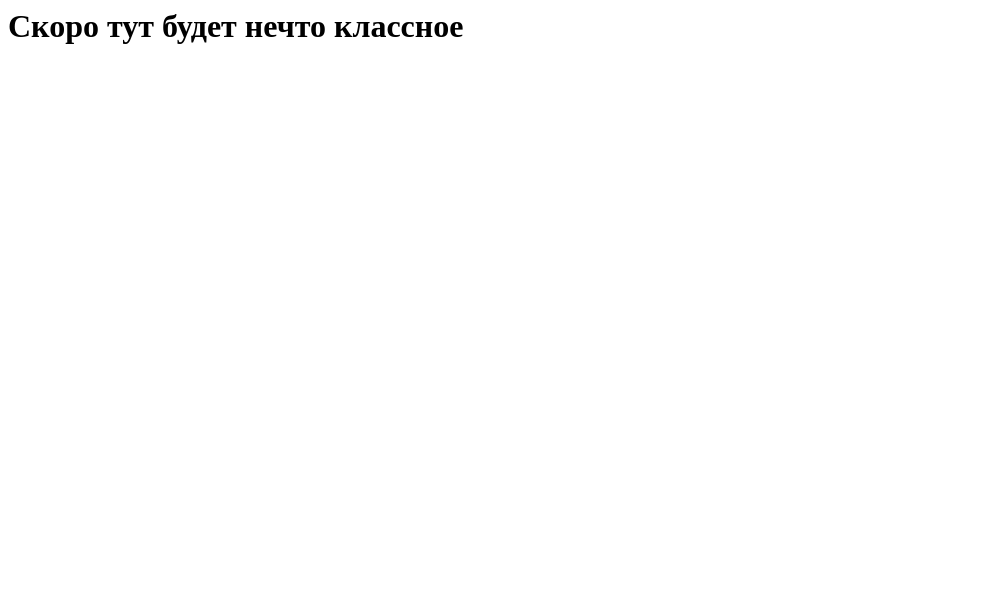
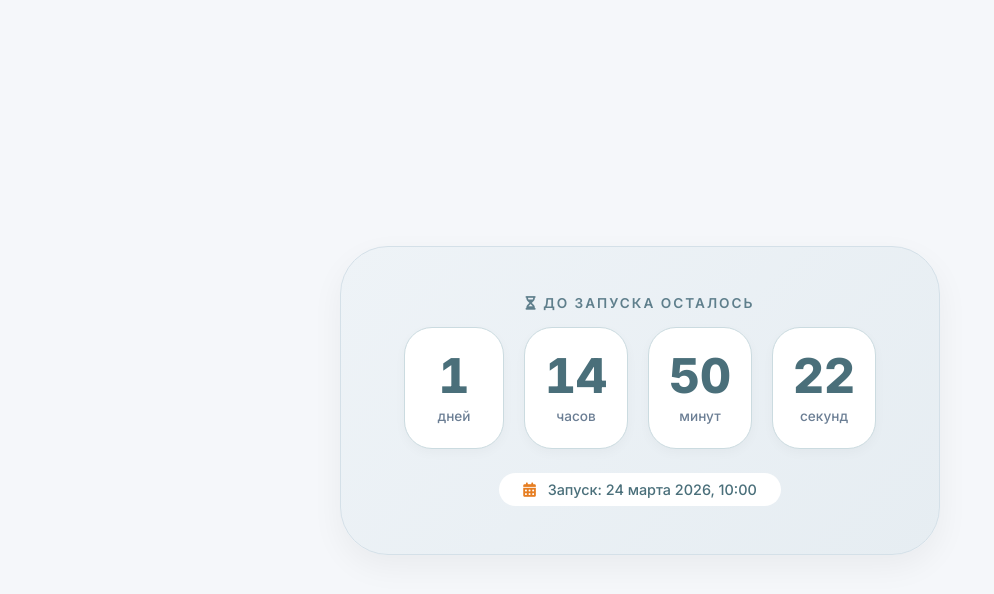
Before and after one commit to kst-project/free-cups, a plain HTML site: page index.html in a window 1280 px wide. Shown: the whole page, without its empty margins (0-994 px from the left). Drawn offline with Linux system fonts and the light colour scheme.

Commit message:
Update index.html

```diff
--- a/index.html
+++ b/index.html
@@ -1 +1,192 @@
-<h1>Скоро тут будет нечто классное</h1>
+<!DOCTYPE html>
+<html lang="ru">
+
+<head>
+    <meta charset="UTF-8">
+    <meta name="viewport" content="width=device-width, initial-scale=1.0">
+    <title>Уже скоро...</title>
+    <link rel="preconnect" href="https://fonts.googleapis.com">
+    <link rel="preconnect" href="https://fonts.gstatic.com" crossorigin>
+    <link
+        href="https://fonts.googleapis.com/css2?family=Inter:opsz,wght@14..32,400;14..32,500;14..32,600;14..32,700;14..32,800&display=swap"
+        rel="stylesheet">
+    <link rel="stylesheet" href="https://cdnjs.cloudflare.com/ajax/libs/font-awesome/6.0.0-beta3/css/all.min.css">
+    <style>
+        * {
+            margin: 0;
+            padding: 0;
+            box-sizing: border-box;
+        }
+
+        body {
+            font-family: 'Inter', sans-serif;
+            background: #f5f7fa;
+            min-height: 100vh;
+            display: flex;
+            align-items: center;
+            justify-content: center;
+            padding: 20px;
+        }
+
+        /* Плашка с таймером */
+        .timer-card {
+            background: linear-gradient(135deg, #eef3f7 0%, #e6edf2 100%);
+            border-radius: 48px;
+            padding: 48px 40px;
+            text-align: center;
+            border: 1px solid #d4e0e8;
+            max-width: 600px;
+            width: 100%;
+            box-shadow: 0 12px 32px rgba(0, 0, 0, 0.05);
+        }
+
+        .timer-label {
+            font-size: 0.85rem;
+            text-transform: uppercase;
+            letter-spacing: 2px;
+            font-weight: 600;
+            color: #5f7f8c;
+            margin-bottom: 16px;
+        }
+
+        .timer-title {
+            font-size: 1.6rem;
+            font-weight: 700;
+            color: #2c3e50;
+            margin-bottom: 32px;
+        }
+
+        .timer-title span {
+            color: #6c9eb3;
+        }
+
+        .countdown {
+            display: flex;
+            justify-content: center;
+            gap: 20px;
+            flex-wrap: wrap;
+            margin-bottom: 24px;
+        }
+
+        .countdown-item {
+            background: white;
+            border-radius: 28px;
+            padding: 24px 20px;
+            min-width: 100px;
+            box-shadow: 0 4px 12px rgba(0, 0, 0, 0.03);
+            border: 1px solid #cbdbe0;
+        }
+
+        .countdown-number {
+            font-size: 3rem;
+            font-weight: 800;
+            color: #4a6f7a;
+            line-height: 1;
+            font-feature-settings: "tnum";
+        }
+
+        .countdown-label {
+            font-size: 0.85rem;
+            color: #6b7e94;
+            margin-top: 8px;
+            font-weight: 500;
+        }
+
+        .launch-date {
+            background: white;
+            display: inline-block;
+            padding: 8px 24px;
+            border-radius: 60px;
+            font-size: 0.9rem;
+            font-weight: 500;
+            color: #4a6f7a;
+        }
+
+        .launch-date i {
+            margin-right: 8px;
+            color: #e67e22;
+        }
+
+        @media (max-width: 480px) {
+            .timer-card {
+                padding: 32px 24px;
+            }
+
+            .countdown-item {
+                min-width: 70px;
+                padding: 16px 12px;
+            }
+
+            .countdown-number {
+                font-size: 2rem;
+            }
+
+            .timer-title {
+                font-size: 1.3rem;
+            }
+        }
+    </style>
+</head>
+
+<body>
+    <div class="timer-card">
+        <div class="timer-label">
+            <i class="fas fa-hourglass-half"></i> До запуска осталось
+        </div>
+
+        <div class="countdown" id="countdown">
+            <div class="countdown-item">
+                <div class="countdown-number" id="days">--</div>
+                <div class="countdown-label">дней</div>
+            </div>
+            <div class="countdown-item">
+                <div class="countdown-number" id="hours">--</div>
+                <div class="countdown-label">часов</div>
+            </div>
+            <div class="countdown-item">
+                <div class="countdown-number" id="minutes">--</div>
+                <div class="countdown-label">минут</div>
+            </div>
+            <div class="countdown-item">
+                <div class="countdown-number" id="seconds">--</div>
+                <div class="countdown-label">секунд</div>
+            </div>
+        </div>
+        <div class="launch-date">
+            <i class="fas fa-calendar-alt"></i> Запуск: 24 марта 2026, 10:00
+        </div>
+    </div>
+
+    <script>
+        // Дата запуска: 24 марта 2026, 10:00
+        const launchDate = new Date(2026, 2, 24, 10, 0, 0);
+
+        function updateCountdown() {
+            const now = new Date();
+            const diff = launchDate - now;
+
+            if (diff <= 0) {
+                document.getElementById('days').textContent = '0';
+                document.getElementById('hours').textContent = '0';
+                document.getElementById('minutes').textContent = '0';
+                document.getElementById('seconds').textContent = '0';
+                return;
+            }
+
+            const days = Math.floor(diff / (1000 * 60 * 60 * 24));
+            const hours = Math.floor((diff % (1000 * 60 * 60 * 24)) / (1000 * 60 * 60));
+            const minutes = Math.floor((diff % (1000 * 60 * 60)) / (1000 * 60));
+            const seconds = Math.floor((diff % (1000 * 60)) / 1000);
+
+            document.getElementById('days').textContent = days;
+            document.getElementById('hours').textContent = hours < 10 ? '0' + hours : hours;
+            document.getElementById('minutes').textContent = minutes < 10 ? '0' + minutes : minutes;
+            document.getElementById('seconds').textContent = seconds < 10 ? '0' + seconds : seconds;
+        }
+
+        updateCountdown();
+        setInterval(updateCountdown, 1000);
+    </script>
+</body>
+
+</html>
```
